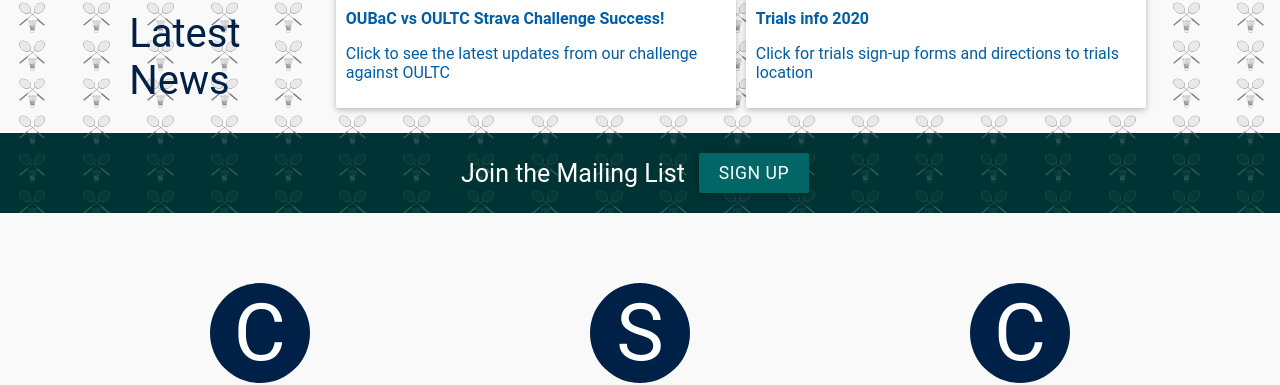
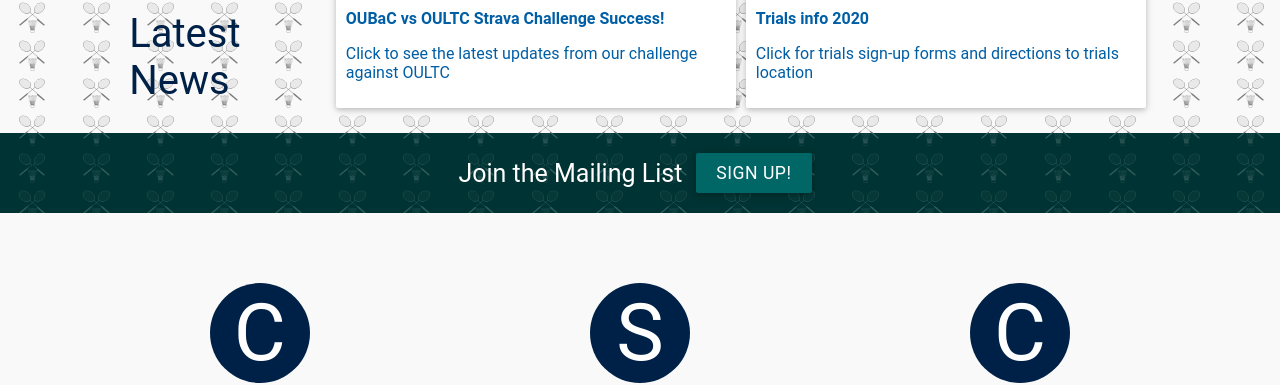
Before and after one commit to OUBaC/OUBaC.github.io, a Jekyll site: the page built from index.html, in a window 1280 px wide and 900 px high, scrolled down 361 px. Shown: the part 281-666 px from the top of the window. Built offline with Jekyll 4.4.1, drawn with Linux system fonts in a browser that asks for light colours.

Commit message:
Test update index.html
Added an exclamation mark to test how to use Github.

```diff
--- a/index.html
+++ b/index.html
@@ -50,7 +50,7 @@
 </div>
 <div style="background-color: #033;text-align:center; padding: 10px; position: relative;" >
 	<h2 style="color: #fff; font-size: 25px; display: inline;vertical-align: middle; z-index: 2;font-weight: normal;">Join the Mailing List</h2>
-	<a href="http://groupspaces.com/oubac/join" class="button" style="color:#fff; z-index:2; position: relative; margin: 10px;">Sign Up</a>
+	<a href="http://groupspaces.com/oubac/join" class="button" style="color:#fff; z-index:2; position: relative; margin: 10px;">Sign Up!</a>
 </div>
 </div>
 <div id="key-point-container" class="content">
```
